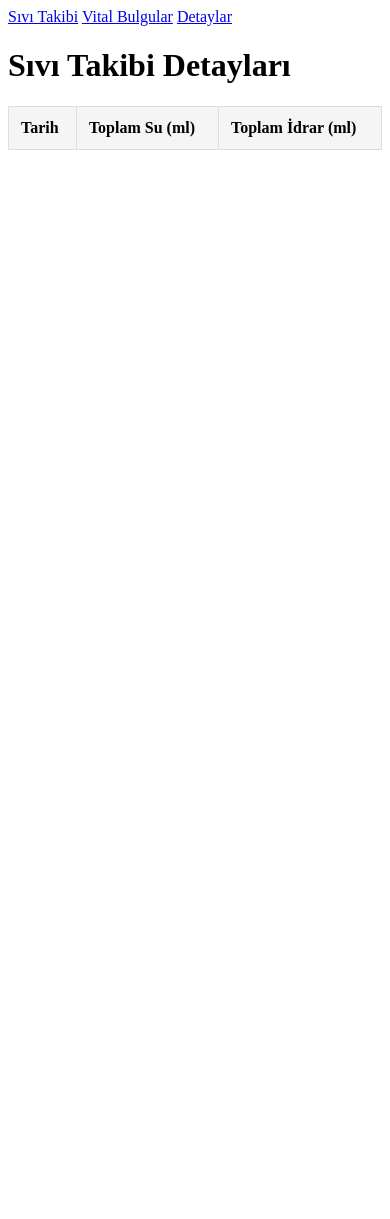
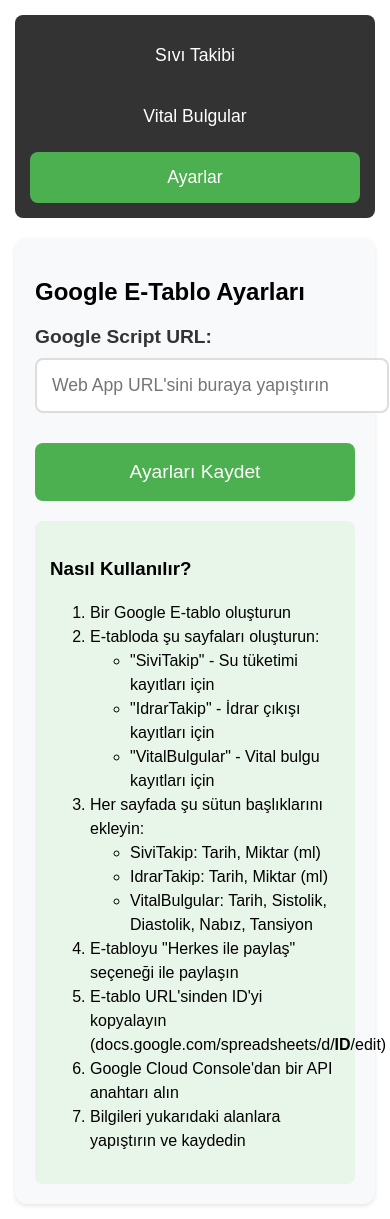
Before and after one commit to muhittinuzun/hasta_takip, a plain HTML site: page details.html in a window 390 px wide. Before the commit the page ends 844 px from the top, so only its background shows below. Drawn offline with Linux system fonts and the light colour scheme.

Commit message:
Mobil uyumlu tasarım ve Google Sheets entegrasyonu eklendi

```diff
--- a/details.html
+++ b/details.html
@@ -3,24 +3,86 @@
 <head>
     <meta charset="UTF-8">
     <meta name="viewport" content="width=device-width, initial-scale=1.0">
-    <title>Sıvı Takibi Detayları</title>
+    <title>Ayarlar</title>
     <style>
-        /* index.html'deki stil kodlarını buraya da ekleyin */
-        .details-table {
+        body {
+            font-family: Arial, sans-serif;
+            max-width: 1200px;
+            margin: 0 auto;
+            padding: 15px;
+        }
+
+        .nav-menu {
+            background-color: #333;
+            padding: 15px;
+            margin-bottom: 20px;
+            border-radius: 8px;
+            display: flex;
+            flex-wrap: wrap;
+            gap: 10px;
+        }
+
+        .nav-menu a {
+            color: white;
+            text-decoration: none;
+            padding: 15px 20px;
+            border-radius: 8px;
+            flex: 1;
+            text-align: center;
+            font-size: 1.1rem;
+            min-width: 140px;
+        }
+
+        .nav-menu a.active {
+            background-color: #4CAF50;
+        }
+
+        .settings-container {
+            background-color: #f8f9fa;
+            padding: 20px;
+            border-radius: 12px;
+            box-shadow: 0 2px 4px rgba(0,0,0,0.1);
+        }
+
+        .input-group {
+            margin-bottom: 20px;
+        }
+
+        .input-group label {
+            display: block;
+            font-size: 1.2rem;
+            margin-bottom: 10px;
+            color: #333;
+            font-weight: bold;
+        }
+
+        .input-group input {
             width: 100%;
-            border-collapse: collapse;
+            padding: 15px;
+            font-size: 1.1rem;
+            border: 2px solid #ddd;
+            border-radius: 8px;
+        }
+
+        button {
+            width: 100%;
+            padding: 18px;
+            font-size: 1.2rem;
+            background-color: #4CAF50;
+            color: white;
+            border: none;
+            border-radius: 8px;
+            cursor: pointer;
+            margin-top: 10px;
+        }
+
+        .info-text {
             margin-top: 20px;
-        }
-        .details-table th, .details-table td {
-            border: 1px solid #ddd;
-            padding: 12px;
-            text-align: left;
-        }
-        .details-table th {
-            background-color: #f5f5f5;
-        }
-        .details-table tr:nth-child(even) {
-            background-color: #f9f9f9;
+            padding: 15px;
+            background-color: #e8f5e9;
+            border-radius: 8px;
+            font-size: 1rem;
+            line-height: 1.5;
         }
     </style>
 </head>
@@ -28,67 +90,63 @@
     <div class="nav-menu">
         <a href="index.html">Sıvı Takibi</a>
         <a href="vital.html">Vital Bulgular</a>
-        <a href="details.html" class="active">Detaylar</a>
+        <a href="details.html" class="active">Ayarlar</a>
     </div>
 
-    <h1>Sıvı Takibi Detayları</h1>
+    <div class="settings-container">
+        <h2>Google E-Tablo Ayarları</h2>
 
-    <table class="details-table">
-        <thead>
-            <tr>
-                <th>Tarih</th>
-                <th>Toplam Su (ml)</th>
-                <th>Toplam İdrar (ml)</th>
-            </tr>
-        </thead>
-        <tbody id="detailsBody"></tbody>
-    </table>
+        <div class="input-group">
+            <label for="scriptUrl">Google Script URL:</label>
+            <input type="text" id="scriptUrl" placeholder="Web App URL'sini buraya yapıştırın">
+        </div>
+
+        <button onclick="saveSettings()">Ayarları Kaydet</button>
+
+        <div class="info-text">
+            <h3>Nasıl Kullanılır?</h3>
+            <ol>
+                <li>Bir Google E-tablo oluşturun</li>
+                <li>E-tabloda şu sayfaları oluşturun:
+                    <ul>
+                        <li>"SiviTakip" - Su tüketimi kayıtları için</li>
+                        <li>"IdrarTakip" - İdrar çıkışı kayıtları için</li>
+                        <li>"VitalBulgular" - Vital bulgu kayıtları için</li>
+                    </ul>
+                </li>
+                <li>Her sayfada şu sütun başlıklarını ekleyin:
+                    <ul>
+                        <li>SiviTakip: Tarih, Miktar (ml)</li>
+                        <li>IdrarTakip: Tarih, Miktar (ml)</li>
+                        <li>VitalBulgular: Tarih, Sistolik, Diastolik, Nabız, Tansiyon</li>
+                    </ul>
+                </li>
+                <li>E-tabloyu "Herkes ile paylaş" seçeneği ile paylaşın</li>
+                <li>E-tablo URL'sinden ID'yi kopyalayın (docs.google.com/spreadsheets/d/<b>ID</b>/edit)</li>
+                <li>Google Cloud Console'dan bir API anahtarı alın</li>
+                <li>Bilgileri yukarıdaki alanlara yapıştırın ve kaydedin</li>
+            </ol>
+        </div>
+    </div>
 
     <script>
         window.onload = function() {
-            loadAndDisplayDetails();
+            // Kayıtlı ayarları yükle
+            const scriptUrl = localStorage.getItem('googleScriptUrl');
+
+            if (scriptUrl) document.getElementById('scriptUrl').value = scriptUrl;
         };
 
-        function loadAndDisplayDetails() {
-            // LocalStorage'dan verileri yükle
-            const consumptions = JSON.parse(localStorage.getItem('waterConsumptions') || '[]')
-                .map(item => ({ ...item, time: new Date(item.time) }));
-            const urineOutputs = JSON.parse(localStorage.getItem('urineOutputs') || '[]')
-                .map(item => ({ ...item, time: new Date(item.time) }));
+        function saveSettings() {
+            const scriptUrl = document.getElementById('scriptUrl').value.trim();
 
-            // Tarihleri grupla
-            const dailyTotals = {};
+            if (!scriptUrl) {
+                alert('Lütfen Script URL\'sini girin!');
+                return;
+            }
 
-            // Su verilerini grupla
-            consumptions.forEach(item => {
-                const date = item.time.toLocaleDateString();
-                if (!dailyTotals[date]) {
-                    dailyTotals[date] = { water: 0, urine: 0 };
-                }
-                dailyTotals[date].water += item.amount;
-            });
-
-            // İdrar verilerini grupla
-            urineOutputs.forEach(item => {
-                const date = item.time.toLocaleDateString();
-                if (!dailyTotals[date]) {
-                    dailyTotals[date] = { water: 0, urine: 0 };
-                }
-                dailyTotals[date].urine += item.amount;
-            });
-
-            // Tabloyu oluştur
-            const tbody = document.getElementById('detailsBody');
-            tbody.innerHTML = '';
-
-            Object.entries(dailyTotals)
-                .sort((a, b) => new Date(b[0]) - new Date(a[0])) // Tarihe göre sırala (en yeni en üstte)
-                .forEach(([date, totals]) => {
-                    const row = tbody.insertRow();
-                    row.insertCell(0).textContent = date;
-                    row.insertCell(1).textContent = `${totals.water} ml`;
-                    row.insertCell(2).textContent = `${totals.urine} ml`;
-                });
+            localStorage.setItem('googleScriptUrl', scriptUrl);
+            alert('Ayarlar kaydedildi!');
         }
     </script>
 </body>
```
Also changed, not shown: index.html (+42 -12 lines), vital.html (+32 -2 lines).
